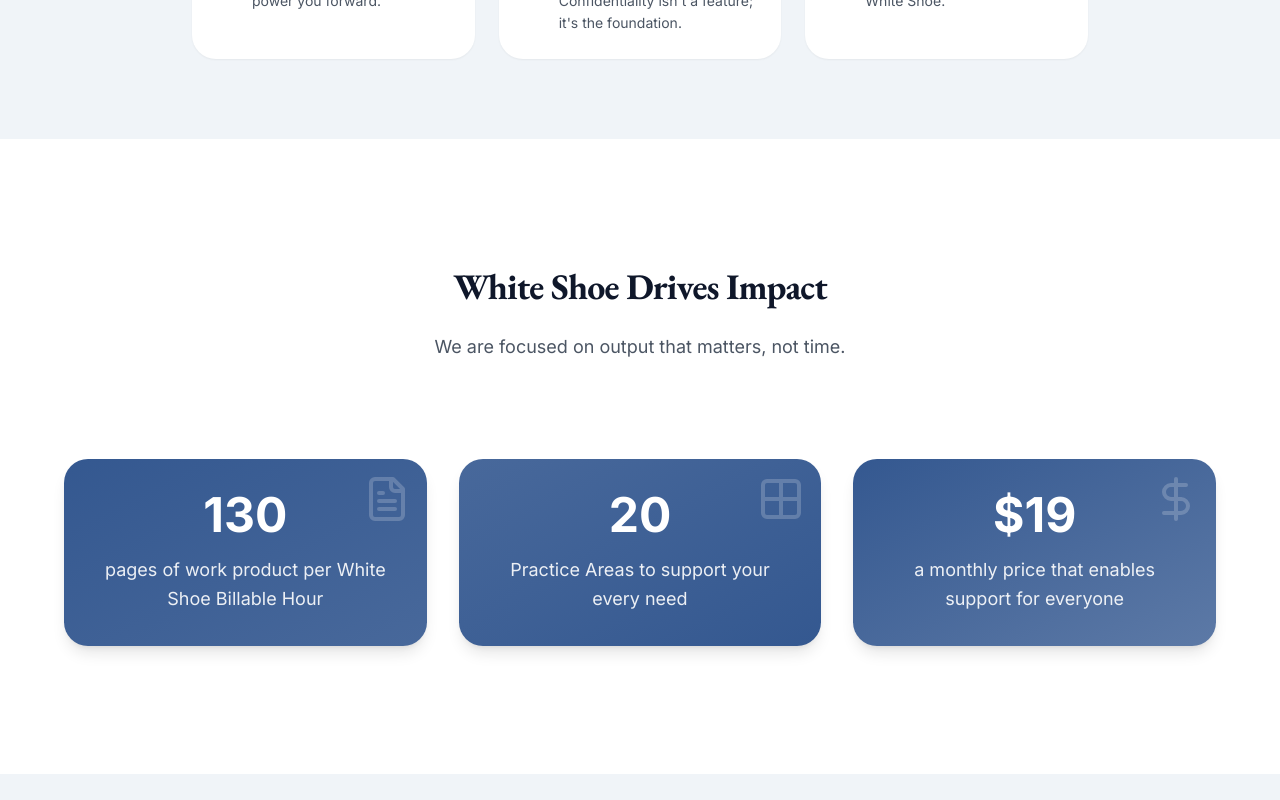
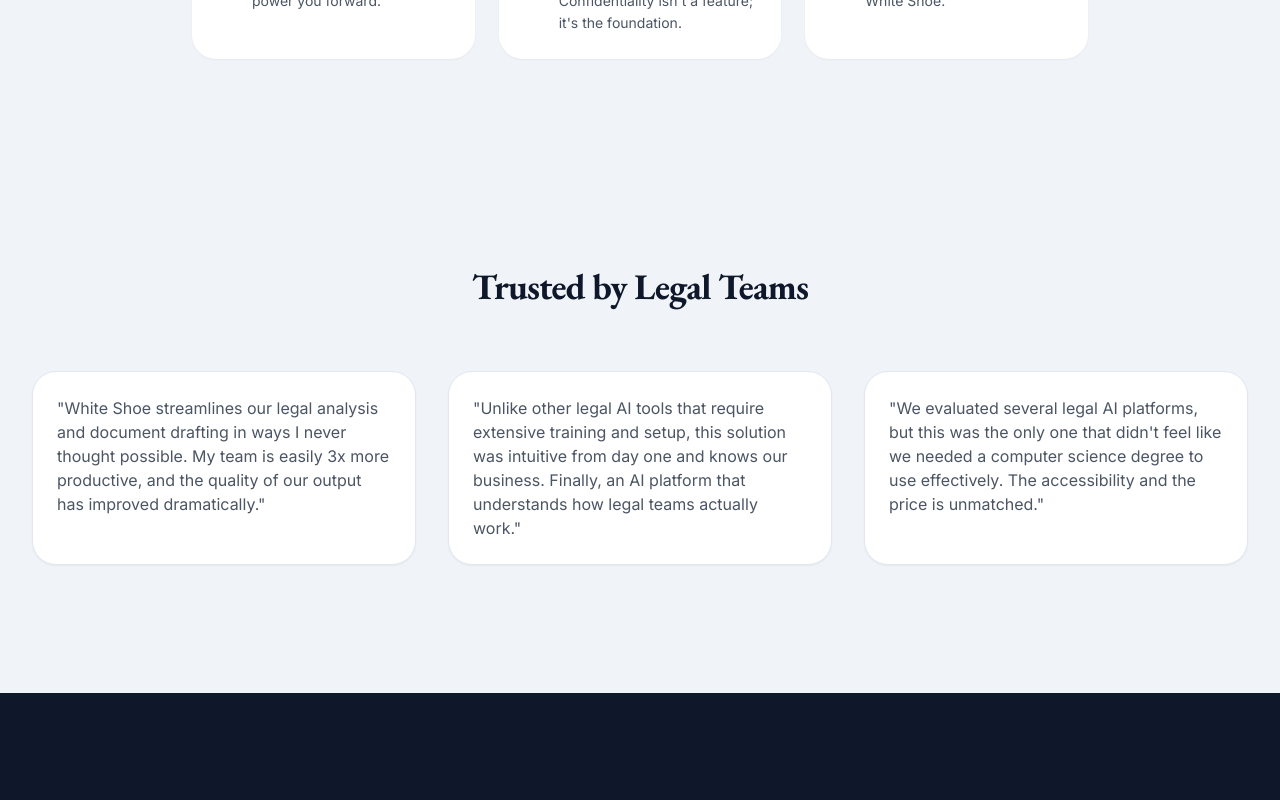
Before and after one commit to ab-boersma/ai-productivity-launch, a React (Vite) app: page / in a window 1280 px wide. Shown: the part 2680-3480 px from the top of the page. Built offline with nearby package versions, Linux system fonts and the light colour scheme.

Commit message:
Remove Impact Section
Removed the "White Shoe Drives Impact" section from the homepage.

```diff
--- a/src/pages/Index.tsx
+++ b/src/pages/Index.tsx
@@ -5,7 +5,6 @@ import { HeroSection } from "@/components/sections/HeroSection";
 import { ProblemInsightSection } from "@/components/sections/ProblemInsightSection";
 import { SolutionSection } from "@/components/sections/SolutionSection";
 import { HowItWorksSection } from "@/components/sections/HowItWorksSection";
-import { ImpactSection } from "@/components/sections/ImpactSection";
 import { SocialProofSection } from "@/components/sections/SocialProofSection";
 
 export default function Index() {
@@ -16,7 +15,6 @@ export default function Index() {
       <ProblemInsightSection />
       <SolutionSection />
       <HowItWorksSection />
-      <ImpactSection />
       <SocialProofSection />
       <Footer />
     </div>
```
